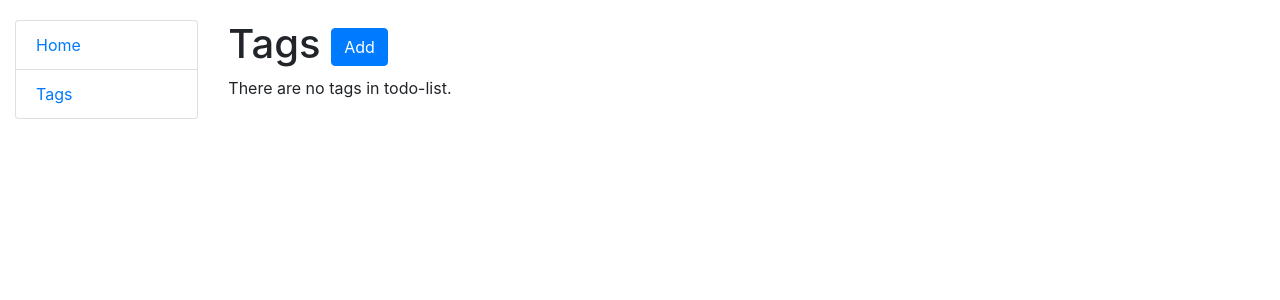
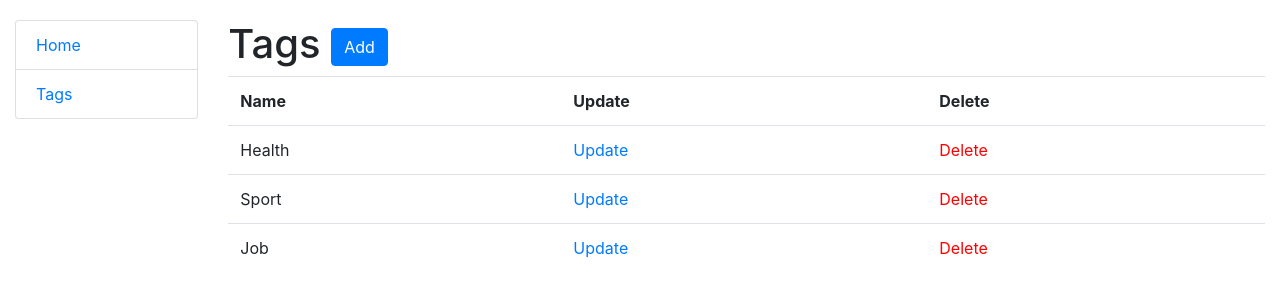
Before and after one commit to Litvinenko23/todo_list_practice, a Django app: page /tags/ in a window 1280 px wide. Shown: the top 300 px of the page. Run offline with Django 4.2, Linux system fonts and the light colour scheme; data comes from the database, SQL or seed files in the repository.

Commit message:
Added class based views for Tag

```diff
--- a/templates/todo/tag_list.html
+++ b/templates/todo/tag_list.html
@@ -3,12 +3,12 @@
 {% block content %}
   <h1>
     Tags
-    <a href="{% url 'taxi:tag-create' %}" class="btn btn-primary link-to-page">
+    <a href="{% url 'todo:tag-create' %}" class="btn btn-primary link-to-page">
       Add
     </a>
   </h1>
 
-  {% if manufacturer_list %}
+  {% if tag_list %}
     <table class="table">
       <tr>
         <th>Name</th>
--- a/todo/urls.py
+++ b/todo/urls.py
@@ -1,11 +1,19 @@
 from django.urls import path
 
-from todo.views import index, TagListView
-
+from todo.views import (
+    index,
+    TagListView,
+    TagCreateView,
+    TagUpdateView,
+    TagDeleteView
+)
 
 urlpatterns = [
     path("", index, name="index"),
-    path("tags/", TagListView.as_view(), name="tag-list")
+    path("tags/", TagListView.as_view(), name="tag-list"),
+    path("tags/create/", TagCreateView.as_view(), name="tag-create"),
+    path("tags/<int:pk>/update/", TagUpdateView.as_view(), name="tag-update"),
+    path("tags/<int:pk>delete/", TagDeleteView.as_view(), name="tag-delete"),
 ]
 
 
--- a/todo/views.py
+++ b/todo/views.py
@@ -1,4 +1,5 @@
 from django.shortcuts import render
+from django.urls import reverse_lazy
 from django.views import generic
 
 from todo.models import Tag, Task
@@ -20,5 +21,22 @@ class TagListView(generic.ListView):
     template_name = "todo/tag_list.html"
 
 
-class TaskListView(generic.ListView):
-    model = Task
+class TagCreateView(generic.CreateView):
+    model = Tag
+    fields = "__all__"
+    success_url = reverse_lazy("todo:tag-list")
+
+
+class TagUpdateView(generic.UpdateView):
+    model = Tag
+    fields = "__all__"
+    success_url = reverse_lazy("todo:tag-list")
+
+
+class TagDeleteView(generic.DeleteView):
+    model = Tag
+    success_url = reverse_lazy("todo:tag-list")
+
+
+# class TaskListView(generic.ListView):
+#     model = Task
```
